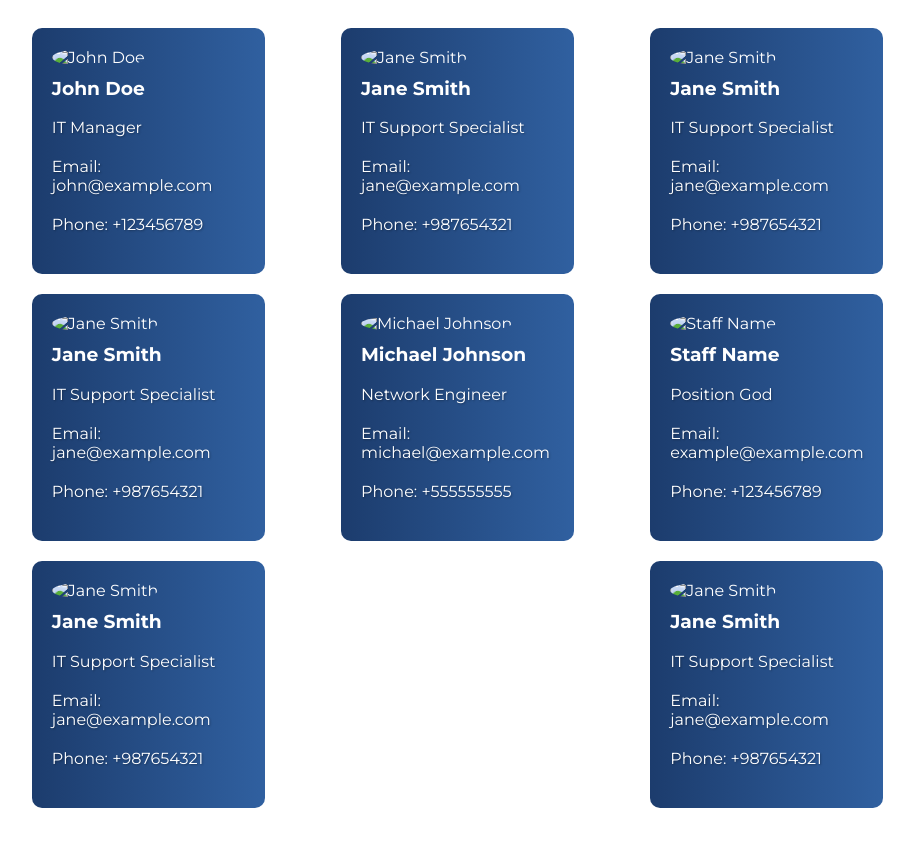
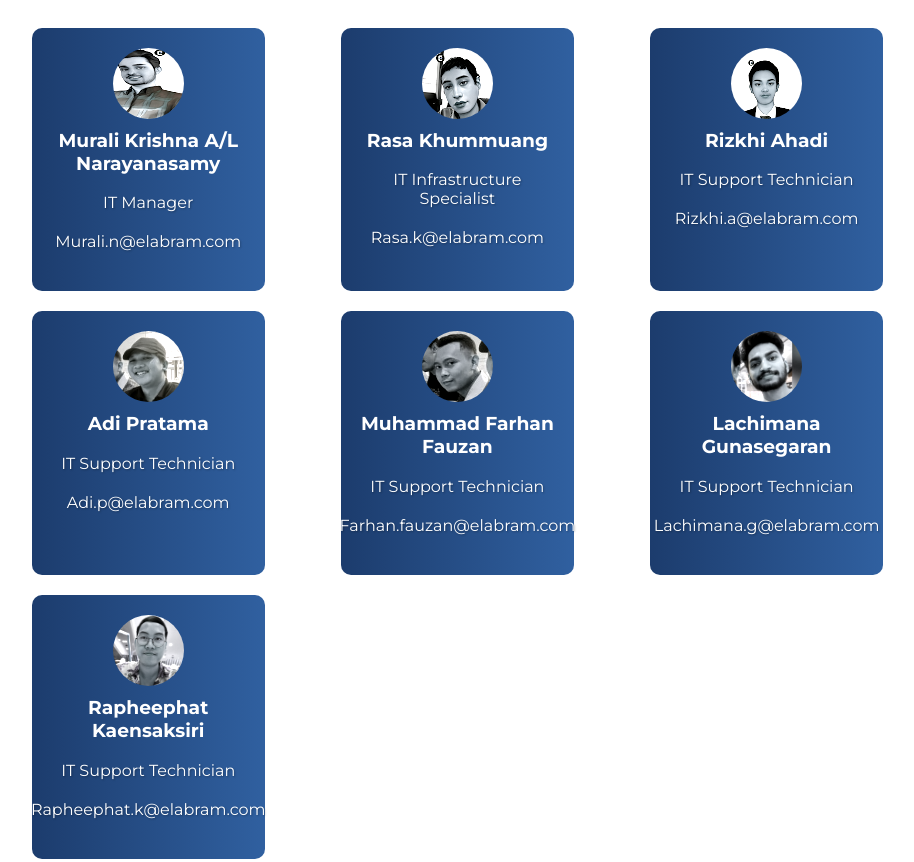
Before and after one commit to iiiiiiiceeee/AskITproject, a website: page index.html in a window 1280 px wide. Shown: the part 1420-2282 px from the top of the page, without its empty margins (309-1223 px from the left). Drawn offline with Linux system fonts and the light colour scheme; no server answers.

Commit message:
new file:   ITis-Rasa.webp new file:   ITm-Krish.webp new file:   ITst-Adi.jpeg new file:   ITst-Farhan.jpg new file:   ITst-Ice.jpg new file:   ITst-Lachu.jpg new file:   ITst-Rizkhi.webp modified:   clicks.json modified:   index.html modified:   script.js modified:   styles.css

```diff
--- a/index.html
+++ b/index.html
@@ -151,79 +151,63 @@
         <section id="team">
           <section id="team">
             <div class="team-member">
-              <img src="staff1.jpg" alt="John Doe">
+              <img src="ITm-Krish.webp" alt="Krish">
               <div class="member-details">
-                <h3>John Doe</h3>
+                <h3>Murali Krishna A/L Narayanasamy</h3>
                 <p>IT Manager</p>
-                <p>Email: john@example.com</p>
-                <p>Phone: +123456789</p>
+                <p>Murali.n@elabram.com</p>
               </div>
             </div>
 
             <div class="team-member">
-              <img src="staff2.jpg" alt="Jane Smith">
+              <img src="ITis-Rasa.webp" alt="Ja">
               <div class="member-details">
-                <h3>Jane Smith</h3>
-                <p>IT Support Specialist</p>
-                <p>Email: jane@example.com</p>
-                <p>Phone: +987654321</p>
+                <h3>Rasa Khummuang</h3>
+                <p>IT Infrastructure Specialist</p>
+                <p>Rasa.k@elabram.com</p>
               </div>
             </div>
             <div class="team-member">
-              <img src="staff2.jpg" alt="Jane Smith">
+              <img src="ITst-Rizkhi.webp" alt="Rizkhi">
               <div class="member-details">
-                <h3>Jane Smith</h3>
-                <p>IT Support Specialist</p>
-                <p>Email: jane@example.com</p>
-                <p>Phone: +987654321</p>
+                <h3>Rizkhi Ahadi</h3>
+                <p>IT Support Technician</p>
+                <p>Rizkhi.a@elabram.com</p>
               </div>
             </div>
             <div class="team-member">
-              <img src="staff2.jpg" alt="Jane Smith">
+              <img src="ITst-Adi.jpeg" alt="Adi">
               <div class="member-details">
-                <h3>Jane Smith</h3>
-                <p>IT Support Specialist</p>
-                <p>Email: jane@example.com</p>
-                <p>Phone: +987654321</p>
+                <h3>Adi Pratama</h3>
+                <p>IT Support Technician</p>
+                <p>Adi.p@elabram.com</p>
               </div>
             </div>
             <div class="team-member">
-              <img src="staff3.jpg" alt="Michael Johnson">
+              <img src="ITst-Farhan.jpg" alt="Farhan">
               <div class="member-details">
-                <h3>Michael Johnson</h3>
-                <p>Network Engineer</p>
-                <p>Email: michael@example.com</p>
-                <p>Phone: +555555555</p>
+                <h3>Muhammad Farhan Fauzan</h3>
+                <p>IT Support Technician</p>
+                <p>Farhan.fauzan@elabram.com</p>
+              </div>
+            </div>
+            <div class="team-member">
+              <img src="ITst-Lachu.jpg" alt="Lachu">
+              <div class="member-details">
+                <h3>Lachimana Gunasegaran</h3>
+                <p>IT Support Technician</p>
+                <p>Lachimana.g@elabram.com</p>
               </div>
             </div>
           <div class="team-member">
-            <img src="path_to_image.jpg" alt="Staff Name">
+            <img src="ITst-Ice.jpg" alt="Ice">
             <div class="member-details">
-              <h3>Staff Name</h3>
-              <p>Position God</p>
-              <p>Email: example@example.com</p>
-              <p>Phone: +123456789</p>
+              <h3>Rapheephat Kaensaksiri</h3>
+              <p>IT Support Technician</p>
+              <p>Rapheephat.k@elabram.com</p>
             </div>
           </div>
-          <div class="team-member">
-            <img src="staff2.jpg" alt="Jane Smith">
-            <div class="member-details">
-              <h3>Jane Smith</h3>
-              <p>IT Support Specialist</p>
-              <p>Email: jane@example.com</p>
-              <p>Phone: +987654321</p>
-            </div>
-          </div>
-          <div class="team-member">
-            <img src="staff2.jpg" alt="Jane Smith">
-            <div class="member-details">
-              <h3>Jane Smith</h3>
-              <p>IT Support Specialist</p>
-              <p>Email: jane@example.com</p>
-              <p>Phone: +987654321</p>
-            </div>
-          </div>
-          <!-- Add more team members as needed -->
+          <!-- Add more staff if needed or remove -->
         </section>
       </section>
       <section id="ticket">
--- a/script.js
+++ b/script.js
@@ -39,19 +39,15 @@ document.addEventListener('DOMContentLoaded', function() {
 
 // POPUPAR ARTICLE FUNCTIONNNNNNNNNNNNNNNNNNNNNNNNNNNNNNNNNNNNNNNNNNN
 document.addEventListener("DOMContentLoaded", function() {
-  // Define articleClicks as a global variable
   let articleClicks = {};
 
-  // Function to handle article clicks and update click count
   function handleArticleClick(articleName) {
-    // Update the click count for the clicked article
     if (articleClicks.hasOwnProperty(articleName)) {
       articleClicks[articleName]++;
     } else {
       articleClicks[articleName] = 1;
     }
 
-    // Send a POST request to update the click count data on the server
     fetch('/update-click-count', {
       method: 'POST',
       headers: {
@@ -63,7 +59,6 @@ document.addEventListener("DOMContentLoaded", function() {
       if (!response.ok) {
         throw new Error('Failed to update click count');
       }
-      // Call the function to display popular articles with the updated data
       displayPopularArticles();
     })
     .catch(error => {
@@ -71,47 +66,60 @@ document.addEventListener("DOMContentLoaded", function() {
     });
   }
 
-  // Function to retrieve and display popular articles
   function displayPopularArticles() {
-    // Sort articles by click count in descending order
     const popularArticles = Object.entries(articleClicks)
-      .sort((a, b) => b[1] - a[1]) // Sort by click count
-      .slice(0, 5); // Get top 5 articles
+      .sort((a, b) => b[1] - a[1])
+      .slice(0, 5);
 
-    // Clear any existing articles
     const popularArticlesList = document.querySelector("#popular-articles-list");
     popularArticlesList.innerHTML = "";
 
-    // Display popular articles
     popularArticles.forEach(([article, clicks]) => {
       const articleItem = document.createElement("li");
-      articleItem.innerHTML = `<a href="#">${article}</a> (${clicks} clicks)`;
+
+      // Find the corresponding article link in the left menu section
+      const articleLink = findArticleLink(article);
+      if (articleLink) {
+        const linkElement = document.createElement("a");
+        linkElement.href = articleLink.href;
+        linkElement.textContent = article;
+        articleItem.appendChild(linkElement);
+        articleItem.innerHTML += ` (${clicks} clicks)`;
         popularArticlesList.appendChild(articleItem);
+      }
     });
   }
 
-  // Attach event listeners to the article links in the left menu section
+  function findArticleLink(articleName) {
     const leftMenuLinks = document.querySelectorAll("#left-menu-new .article-link");
-  leftMenuLinks.forEach(link => {
+    const knowledgeBaseLinks = document.querySelectorAll("#knowledge-base .article-link");
+
+    const allLinks = [...leftMenuLinks, ...knowledgeBaseLinks];
+    for (const link of allLinks) {
+      if (link.dataset.article === articleName) {
+        return link;
+      }
+    }
+    return null;
+  }
+
+  function attachClickHandlers(selector) {
+    const links = document.querySelectorAll(selector);
+    links.forEach(link => {
       link.addEventListener("click", function(event) {
-      // Prevent the default behavior of the link
         event.preventDefault();
-
-      // Get the article name from the link's dataset
         const articleName = link.dataset.article;
-
-      // Handle the click for this article
         handleArticleClick(articleName);
-
-      // Navigate to the linked website after updating the click count
-      // You can modify this behavior as needed
         setTimeout(() => {
           window.location.href = link.href;
-      }, 100); // Adjust the delay time as needed
+        }, 100);
       });
     });
+  }
 
-  // Function to retrieve click count data from the server and display popular articles
+  attachClickHandlers("#left-menu-new .article-link");
+  attachClickHandlers("#knowledge-base .article-link");
+
   function loadPopularArticles() {
     fetch('/click-count-data')
       .then(response => {
@@ -122,7 +130,6 @@ document.addEventListener("DOMContentLoaded", function() {
       })
       .then(articleClicksData => {
         articleClicks = articleClicksData;
-              // Call the function to display popular articles with the retrieved data
         displayPopularArticles();
       })
       .catch(error => {
@@ -130,6 +137,5 @@ document.addEventListener("DOMContentLoaded", function() {
       });
   }
 
-  // Call the function to load popular articles when the page is loaded
   loadPopularArticles();
 });
--- a/styles.css
+++ b/styles.css
@@ -206,7 +206,18 @@ p {
   background-color: rgb(44, 111, 211); /* Darker shade on hover */
 }
 
+/* Media query for smaller screens */
+@media screen and (max-width: 2900px) {
+  #popular-articles-list li {
+    width: 97%; /* Display one item per row on extra small screens */
+  }
+}
 
+@media screen and (max-width: 756px) {
+  #popular-articles-list li {
+    width: 92%; /* Display one item per row on extra small screens */
+  }
+}
 
 
 
@@ -451,7 +462,6 @@ footer {
   box-shadow: 0 4px 8px rgba(0, 0, 0, 0.3);
   filter: brightness(110%);
 }
-
 #team {
   max-width: 1200px;
   margin: 0 auto;
@@ -472,17 +482,37 @@ footer {
   color: #ffffff;
   padding: 20px;
   border-radius: 10px;
+  display: flex;
+  flex-direction: column;
+  align-items: center; /* Center content horizontally */
+  text-align: center; /* Center content vertically */
 }
 
 .team-member img {
-  width: 100%;
+  width: 71px;
+  height: 71px;
   border-radius: 50%;
   margin-bottom: 10px;
+  object-fit: cover;
+  filter: grayscale(90%) brightness(110%) contrast(130%) hue-rotate(190deg) saturate(150%);
+}
+
+
+.team-member img::after {
+  content: ''; /* Create overlay */
+  position: absolute;
+  top: 0;
+  left: 0;
+  right: 0;
+  bottom: 0;
+  background-color: rgba(25, 118, 210, 0.5); /* Blue shade color with opacity */
+  border-radius: 50%; /* Match image border-radius */
 }
 
 .member-details h3 {
   margin-top: 0;
 }
+
 
 /* Media query for smaller screens */
 @media screen and (max-width: 992px) {
```
Also changed, not shown: clicks.json (+4 -3 lines), ITis-Rasa.webp (added), ITm-Krish.webp (added), ITst-Adi.jpeg (added), ITst-Farhan.jpg (added), ITst-Ice.jpg (added), ITst-Lachu.jpg (added), ITst-Rizkhi.webp (added). Lines whose indentation alone changed are shown as unchanged.
